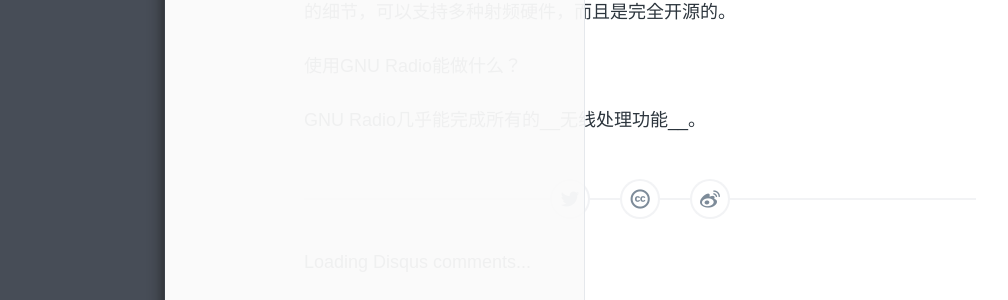
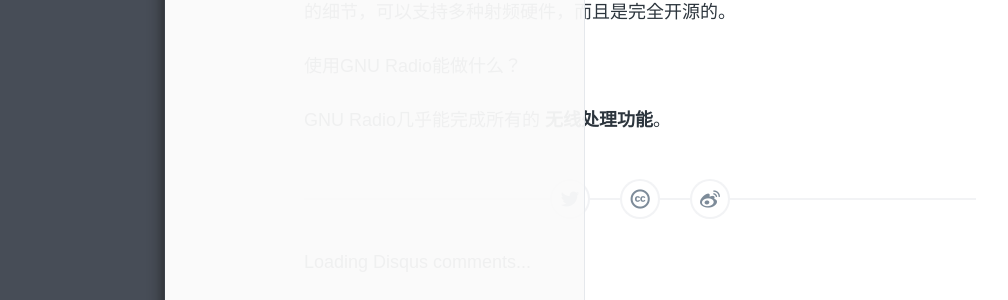
Before and after one commit to gaochengsi/doc, a Jekyll site: the page built from _posts/security/2016-12-30-radio-analyse-tools.md, in a window 1280 px wide. Shown: the part 3449-3749 px from the top of the page, without its empty margins (0-1008 px from the left). Built offline with Jekyll 4.4.1, drawn with Linux system fonts in a browser that asks for light colours; comment, search, counter and statistics services are not loaded.

```diff
--- a/_posts/security/2016-12-30-radio-analyse-tools.md
+++ b/_posts/security/2016-12-30-radio-analyse-tools.md
@@ -61,4 +61,4 @@ GNU Radio是一套自由开源软件工具，它提供了各种信号的处理
 
 使用GNU Radio能做什么？
 
-GNU Radio几乎能完成所有的__无线处理功能__。
+GNU Radio几乎能完成所有的 __无线处理功能__。
```
